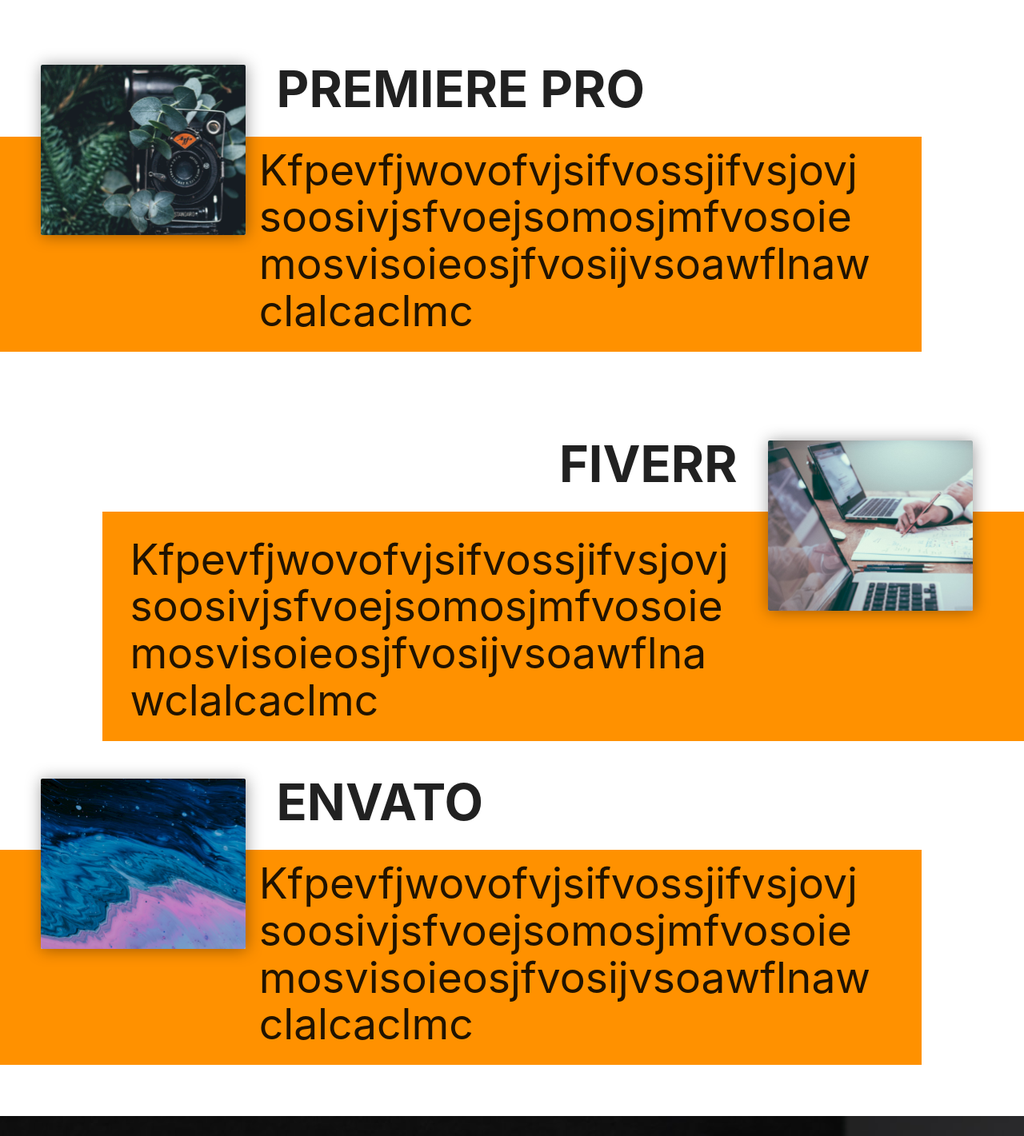
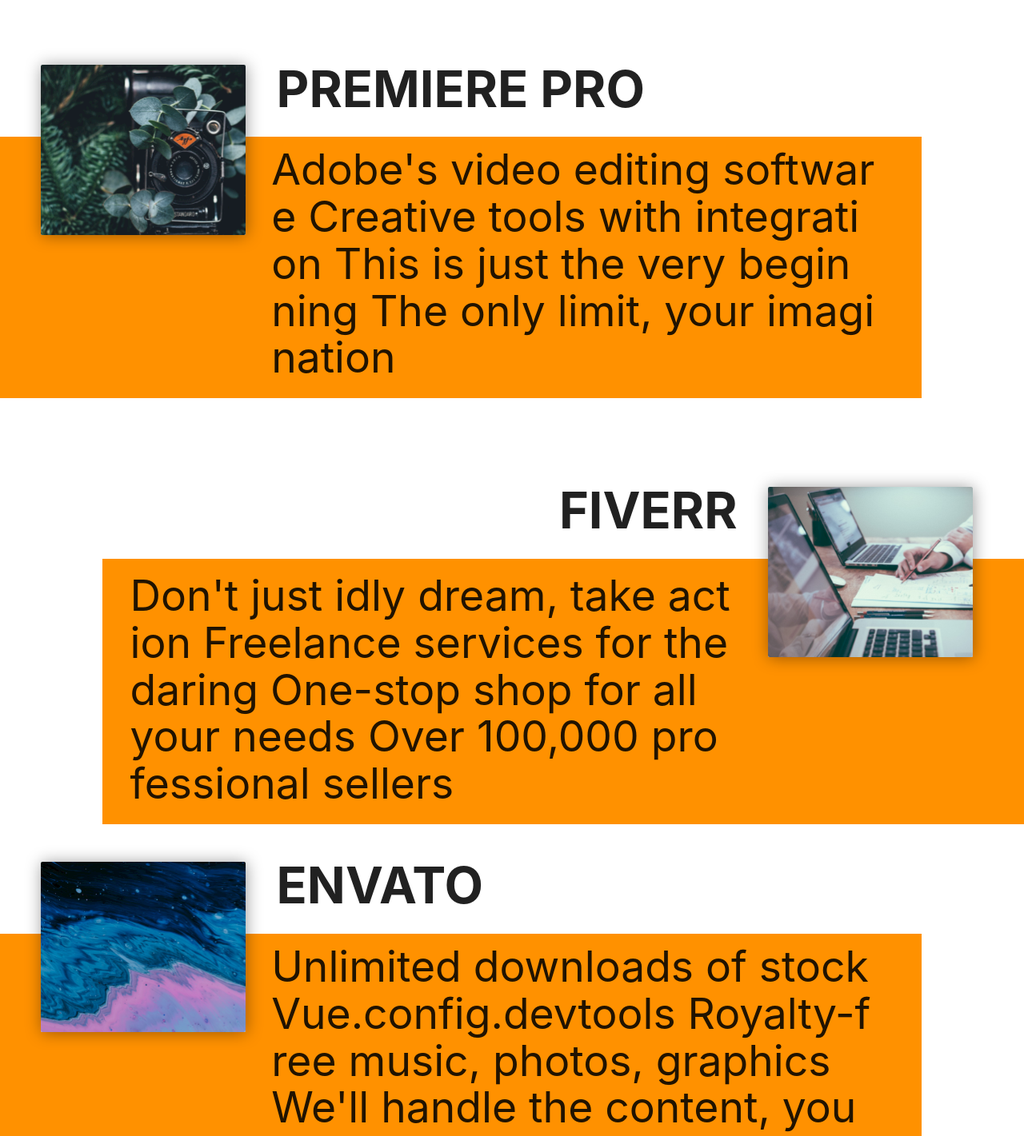
Before and after one commit to turtle220/FiverrApp, a React (Create React App) app in the folder client/: page / in a window 1280 px wide. Shown: the part 780-2201 px from the top of the page at 80% size. Built offline with nearby package versions, Linux system fonts and the light colour scheme.

Commit message:
[Fix]: Fiverr content style issue

```diff
--- a/client/src/components/layout/Landing.js
+++ b/client/src/components/layout/Landing.js
@@ -27,10 +27,12 @@
             <img src={Premiere} alt='' className="card" />
           </div>
           <div style={{width: '90%', backgroundColor: '#FF9100', display: 'flex'}}>
-            <div style={{width:'915px'}}></div>
-            <div>
+            <div style={{paddingLeft: '28%'}}>
               <h2 style={{ lineBreak: 'anywhere', maxWidth: '95%', padding: '6% 2% 0px', marginTop: '-4.5%', paddingBottom: 0, textAlign: 'left'}}>
-                Kfpevfjwovofvjsifvossjifvsjovjsoosivjsfvoejsomosjmfvosoiemosvisoieosjfvosijvsoawflnawclalcaclmc
+                Adobe's video editing software
+                Creative tools with integration
+                This is just the very beginning
+                The only limit, your imagination
               </h2>
             </div>
           </div>
@@ -47,8 +49,11 @@
           </div>
           <div style={{width: '90%', backgroundColor: '#FF9100', display: 'flex', float: 'right'}}>
             <div style={{width: '75%'}}>
-              <h2 style={{ lineBreak: 'anywhere', maxWidth: '95%', padding: '8% 4% 0px', marginTop: '-4.5%', paddingBottom: 0, textAlign: 'left'}}>
-                Kfpevfjwovofvjsifvossjifvsjovjsoosivjsfvoejsomosjmfvosoiemosvisoieosjfvosijvsoawflnawclalcaclmc
+              <h2 style={{ lineBreak: 'anywhere', maxWidth: '95%', padding: '8% 4% 0px', marginTop: '-6%', paddingBottom: 0, textAlign: 'left'}}>
+                Don't just idly dream, take action
+                Freelance services for the daring
+                One-stop shop for all your needs
+                Over 100,000 professional sellers
               </h2>
             </div>
           </div>
@@ -65,10 +70,12 @@
             <img src={Envato} alt='' className="card" />
           </div>
           <div style={{width: '90%', backgroundColor: '#FF9100', display: 'flex'}}>
-            <div style={{width:'915px'}}></div>
-            <div>
+            <div style={{paddingLeft: '28%'}}>
               <h2 style={{ lineBreak: 'anywhere', maxWidth: '95%', padding: '6% 2% 0px', marginTop: '-4.5%', paddingBottom: 0, textAlign: 'left'}}>
-                Kfpevfjwovofvjsifvossjifvsjovjsoosivjsfvoejsomosjmfvosoiemosvisoieosjfvosijvsoawflnawclalcaclmc
+                Unlimited downloads of stock Vue.config.devtools
+                Royalty-free music, photos, graphics
+                We'll handle the content, you create
+                The creative subscription you need
               </h2>
             </div>
           </div>
```
